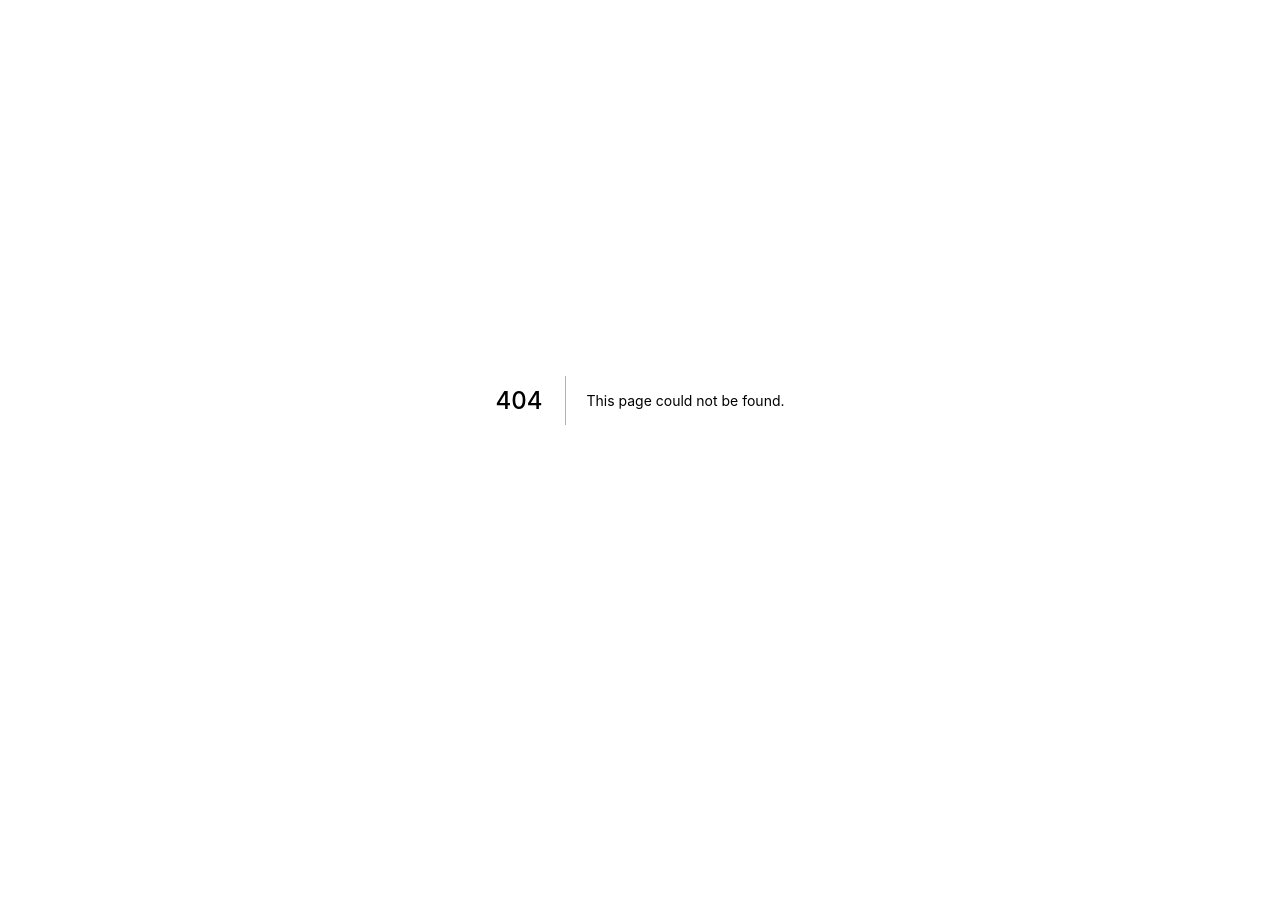
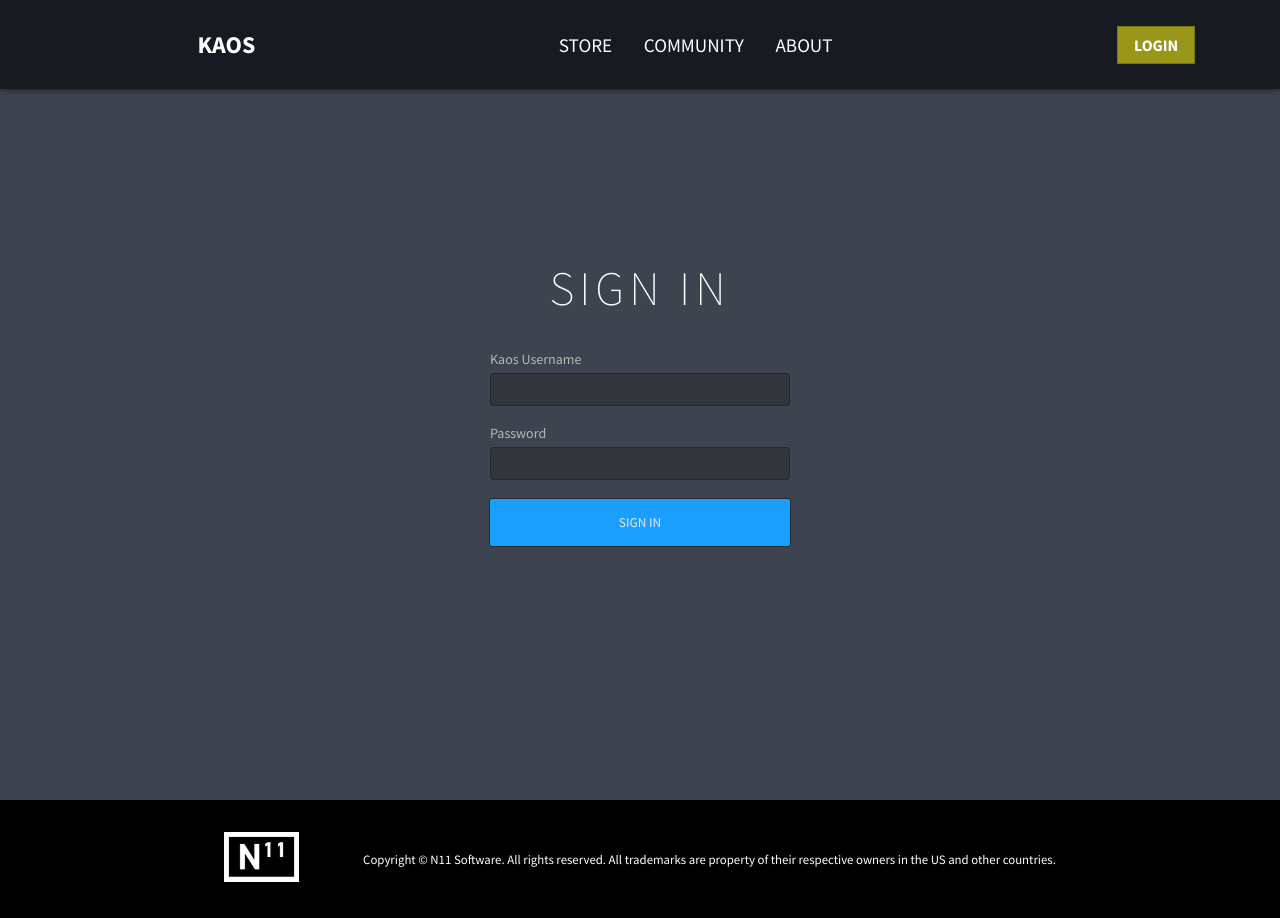
Before and after one commit to N11Software/kaos-web, a Next.js app: page /login in a window 1280 px wide. Before the commit this address had no page. Before the commit the page ends 800 px from the top, so only its background shows below. Built offline with nearby package versions, Linux system fonts and the light colour scheme.

Commit message:
pages/login: login screen wooooo

```diff
--- /dev/null
+++ b/pages/login.tsx
@@ -0,0 +1,60 @@
+import type { NextPage } from 'next'
+import Head from 'next/head'
+import Image from 'next/image'
+
+import styles from '../styles/Home.module.css'
+import loginStyles from '../styles/Login.module.css'
+
+const Login: NextPage = () => {
+	return (
+		<div className={styles.container}>
+			<Head>
+				<title>Kaos</title>
+				<meta name="description" content="Kaos, your place to create, discuss, and play your game." />
+				<link rel="icon" href="/favicon.ico" />
+				<link rel="preconnect" href="https://fonts.googleapis.com" />
+				<link rel="preconnect" href="https://fonts.gstatic.com" />
+				<link href="https://fonts.googleapis.com/css2?family=Source+Sans+Pro:ital,wght@0,200;0,300;0,400;0,600;0,700;0,900;1,200;1,300;1,400;1,600;1,700;1,900&display=swap" rel="stylesheet" />
+			</Head>
+
+			<main className={styles.main}>
+				<header className={styles.header}>
+					<h1 className={styles.headerLogo}>KAOS</h1>
+					<div className={styles.headerLinks}>
+						<a className={styles.headerLink} href="store/">STORE</a>
+						<a className={styles.headerLink} href="community/">COMMUNITY</a>
+						<a className={styles.headerLink} href="http://localhost:3000">ABOUT</a>
+					</div>
+					<div className={styles.headerLogin}>
+						<a className={styles.headerLoginLink} href="login/">LOGIN</a>
+					</div>
+				</header>
+				<h1 className={loginStyles.title}>SIGN IN</h1>
+				<form name='logon' method='POST' className={loginStyles.loginForm} >
+					<div className={loginStyles.loginRow}>
+						<div className={loginStyles.inputTitle}>Kaos Username</div>
+						<input className={loginStyles.textField} type='text' name='username' />
+					</div>
+					<div className={loginStyles.loginRow}>
+						<div className={loginStyles.inputTitle}>Password</div>
+						<input className={loginStyles.textField} type='password' name='password' autoComplete='off' />
+					</div>
+				</form>
+				<div className={loginStyles.loginBtnCtn}>
+					<div className={loginStyles.loginBtnSignIn}>
+						<button type='submit' className={loginStyles.loginBtn}>SIGN IN</button>
+					</div>
+				</div>
+			</main>
+
+			<footer className={styles.footer}>
+				<a href="https://n11software.com">
+					<Image src="/images/N11-Logo-Alternate-Transparent.png" width={75} height={50} />
+				</a>
+				<p className={styles.footerCopyright}>Copyright © N11 Software. All rights reserved. All trademarks are property of their respective owners in the US and other countries.</p>
+			</footer>
+		</div >
+	)
+}
+
+export default Login
--- /dev/null
+++ b/styles/Login.module.css
@@ -0,0 +1,51 @@
+.title {
+	font-weight: lighter;
+	font-size: 3rem;
+	color: #fff;
+	letter-spacing: 5px;
+	margin-top: 5px;
+}
+
+.loginForm {
+	display: block;
+}
+
+.loginRow {
+    margin-bottom: 18px;
+}
+
+.inputTitle {
+    font-size: 14px;
+    color: #b8b6b4;
+    margin-bottom: 5px;
+}
+
+.textField{
+    max-width: 300px;
+    background: #32353C;
+    border-radius: 3px;
+    color: #E9E9E9;
+    padding: 8px 6px;
+    display: block;
+    box-shadow: none;
+    width: 300px;
+    transition: border ease-in-out .5s;
+    border: 1px solid #26282D;
+    outline: none;
+    font-weight: normal;
+}
+
+.loginBtn {
+	background: #1A9FFF;
+	border-radius: 3px;
+	color: #E9E9E9;
+	padding: 15px 129px;
+	display: block;
+	box-shadow: none;
+	width: 100%;
+	transition: border ease-in-out .5s;
+	border: 1px solid #26282D;
+	outline: none;
+	font-weight: normal;
+	font-family: 'Source Sans Pro', sans-serif;
+}
```
